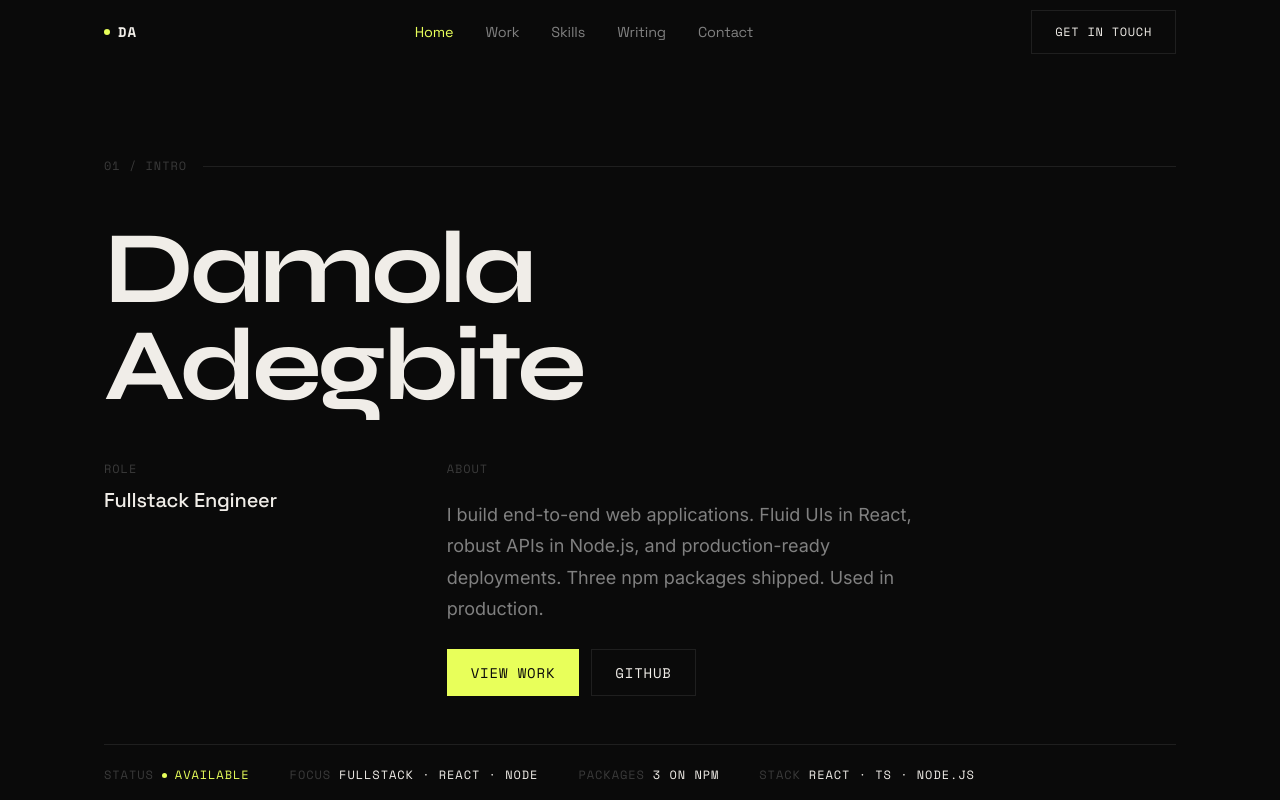
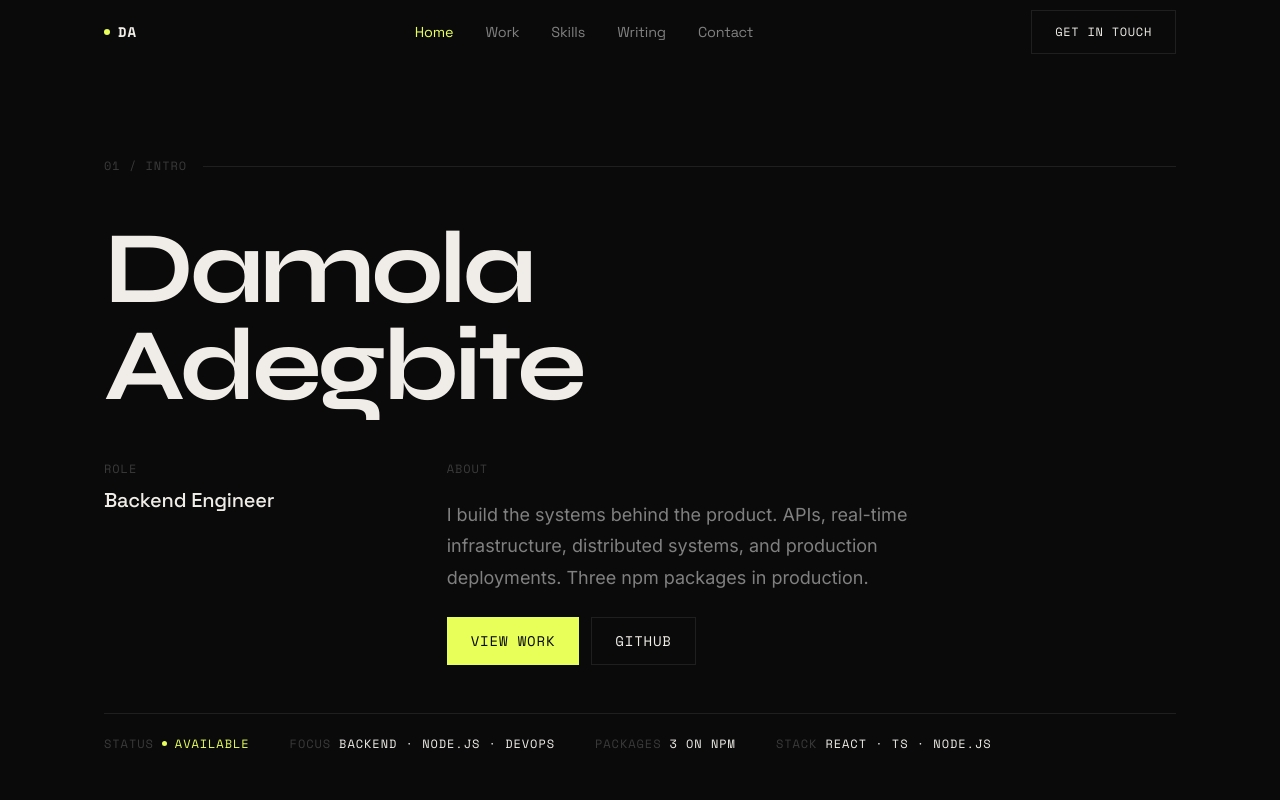
Before and after one commit to dax-side/portfolio, a React (Vite) app: page / in a window 1280 px wide. Shown: the top 800 px of the page. Built offline with nearby package versions, Linux system fonts and the light colour scheme.

Commit message:
fix: update role and bio in Hero component to reflect backend engineering focus

```diff
--- a/src/components/Hero.jsx
+++ b/src/components/Hero.jsx
@@ -21,16 +21,14 @@ export default function Hero() {
           <div style={styles.roleBlock} className="animate-in" data-delay="1">
             <span className="type-label" style={styles.label}>ROLE</span>
             <p className="type-h3" style={styles.role}>
-              Fullstack Engineer
+              Backend Engineer
             </p>
           </div>
 
           <div style={styles.bioBlock} className="animate-in" data-delay="2">
             <span className="type-label" style={styles.label}>ABOUT</span>
             <p className="type-body-lg" style={styles.bio}>
-              I build end-to-end web applications.
-              Fluid UIs in React, robust APIs in Node.js, and production-ready deployments.
-              Three npm packages shipped. Used in production.
+              I build the systems behind the product. APIs, real-time infrastructure, distributed systems, and production deployments. Three npm packages in production.
             </p>
             <div style={styles.ctas}>
               <a
@@ -66,7 +64,7 @@ export default function Hero() {
           </div>
           <div style={styles.statusItem}>
             <span className="type-label" style={styles.statusLabel}>FOCUS</span>
-            <span className="type-label" style={{ color: '#F0EDE8' }}>FULLSTACK · REACT · NODE</span>
+            <span className="type-label" style={{ color: '#F0EDE8' }}>BACKEND · NODE.JS · DEVOPS</span>
           </div>
           <div style={styles.statusItem}>
             <span className="type-label" style={styles.statusLabel}>PACKAGES</span>
```
